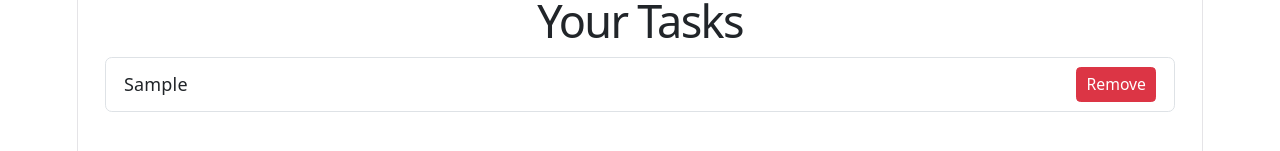
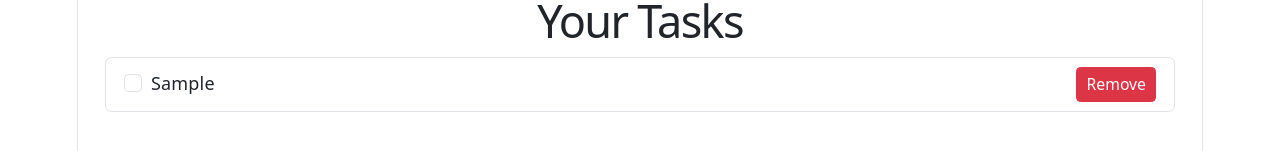
Before and after one commit to basharinandrej/todo-AI, a React (Vite) app: page / in a window 1280 px wide. Both pictures are taken after typing "Sample" into the empty fields and a click on the button "Add Task". Shown: the part 343-494 px from the top of the page. Built offline with nearby package versions, Linux system fonts and the light colour scheme; the HTML template or start-up script is replaced by a standard one.

Commit message:
add checkbox for complete

```diff
--- a/src/TaskListPage.tsx
+++ b/src/TaskListPage.tsx
@@ -1,4 +1,4 @@
-import type { Todo } from '../store/todoStore';
+import type { Todo } from '../store/types';
 import 'bootstrap/dist/css/bootstrap.min.css';
 
 interface TaskListPageProps {
@@ -18,12 +18,22 @@ export default function TaskListPage({
       <ul className="list-group">
         {todos.map((todo) => (
           <li key={todo.id} className="list-group-item d-flex justify-content-between align-items-center">
-            <span
-              style={{ textDecoration: todo.completed ? 'line-through' : 'none' }}
-              onClick={() => toggleTodo(todo.id)}
-            >
-              {todo.text}
-            </span>
+            <div className="form-check">
+              <input
+                className="form-check-input"
+                type="checkbox"
+                checked={todo.completed}
+                onChange={() => toggleTodo(todo.id)}
+                id={`todo-checkbox-${todo.id}`}
+              />
+              <label
+                className="form-check-label"
+                htmlFor={`todo-checkbox-${todo.id}`}
+                style={{ textDecoration: todo.completed ? 'line-through' : 'none' }}
+              >
+                {todo.text}
+              </label>
+            </div>
             <button onClick={() => removeTodo(todo.id)} className="btn btn-danger btn-sm">
               Remove
             </button>
--- a/store/todoStore.ts
+++ b/store/todoStore.ts
@@ -1,32 +1,27 @@
 // todoStore.ts
 import { create } from 'zustand';
+import { devtools } from 'zustand/middleware';
+import { TodoStore } from './types';
 
-export type Todo = {
-  id: string;
-  text: string;
-  completed: boolean;
-};
 
-type TodoStore = {
-  todos: Todo[];
-  addTodo: (todo: Omit<Todo, 'completed'>) => void;
-  removeTodo: (id: string) => void;
-  toggleTodo: (id: string) => void;
-};
-
-const useTodoStore = create<TodoStore>((set) => ({
+const useTodoStore = create<TodoStore>()(
+  devtools(
+    (set) => ({
       todos: [],
       addTodo: (todo) => set((state) => ({
         todos: [...state.todos, { ...todo, completed: false }]
-  })),
+      }), false, 'todo/addTodo'),
       removeTodo: (id) => set((state) => ({
         todos: state.todos.filter(todo => todo.id !== id)
-  })),
+      }), false, 'todo/removeTodo'),
       toggleTodo: (id) => set((state) => ({
         todos: state.todos.map(todo =>
           todo.id === id ? { ...todo, completed: !todo.completed } : todo
         )
-  }))
-}));
+      }), false, 'todo/toggleTodo')
+    }),
+    { name: 'TodoStore' }
+  )
+);
 
 export default useTodoStore;
--- /dev/null
+++ b/store/types.ts
@@ -0,0 +1,12 @@
+export interface Todo {
+  id: string;
+  text: string;
+  completed: boolean;
+}
+
+export interface TodoStore {
+  todos: Todo[];
+  addTodo: (todo: Omit<Todo, 'completed'>) => void;
+  removeTodo: (id: string) => void;
+  toggleTodo: (id: string) => void;
+}
```
Lines whose indentation alone changed are shown as unchanged.
